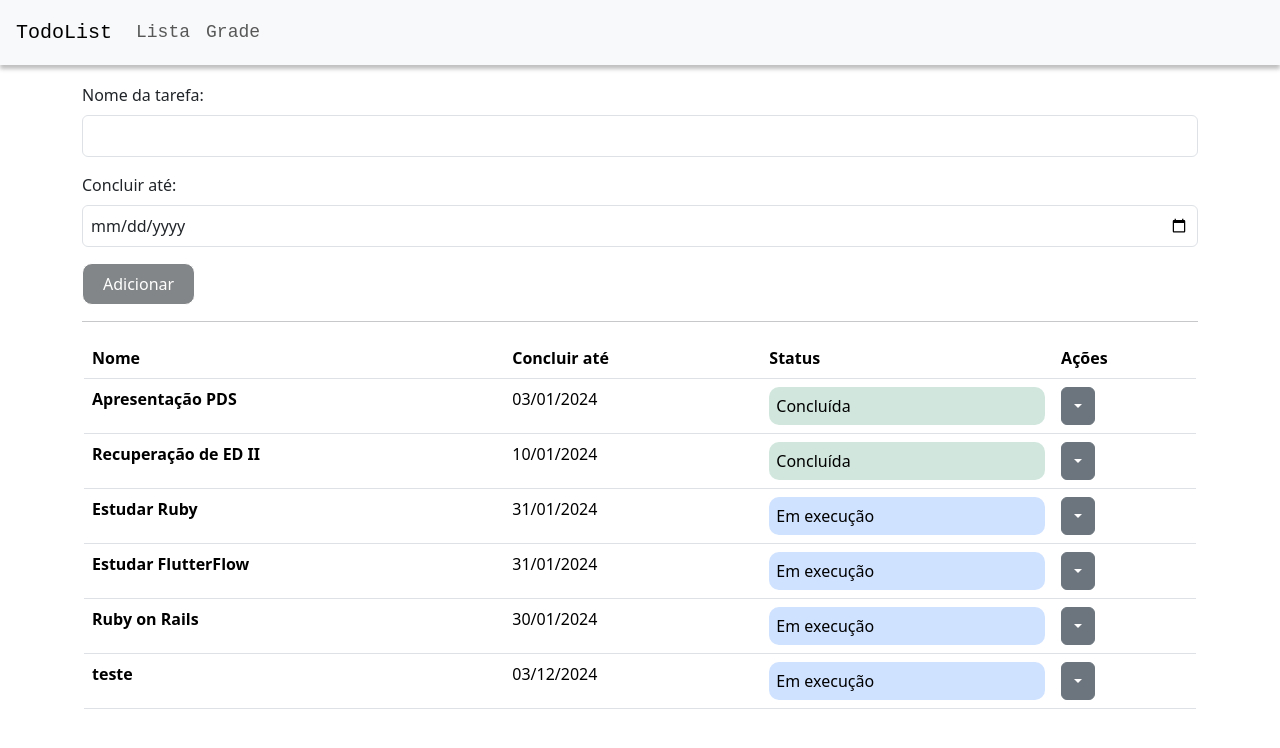
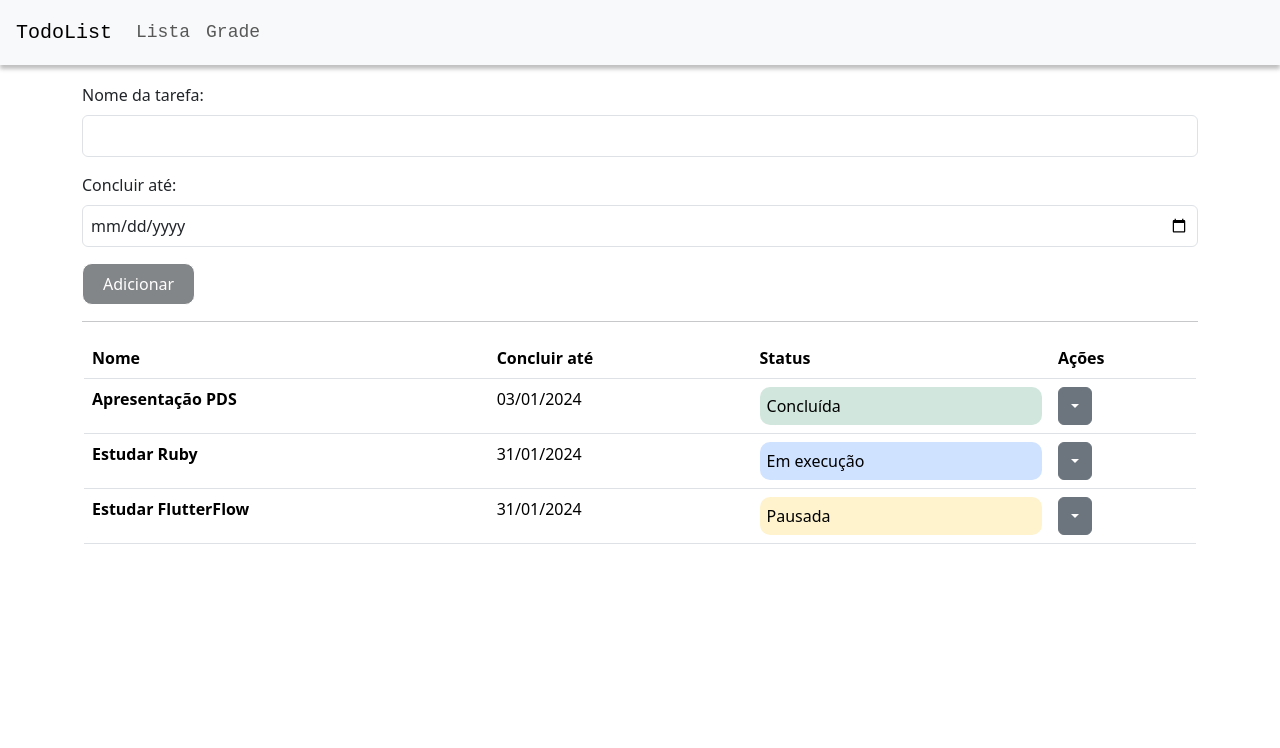
Before and after one commit to afcj8/todolist, an Angular app in the folder todolist/: page /lista in a window 1280 px wide. Shown: the top 748 px of the page. Built offline with nearby package versions, Linux system fonts and the light colour scheme; data requests are answered from the project's data file.

Commit message:
Finalizado!

```diff
--- a/todolist/db/db.json
+++ b/todolist/db/db.json
@@ -5,12 +5,6 @@
       "data": "2024-01-03",
       "status": "Concluída",
       "id": 1
-    },
-    {
-      "id": 3,
-      "nome": "Recuperação de ED II",
-      "data": "2024-01-10",
-      "status": "Concluída"
     },
     {
       "id": 5,
@@ -22,19 +16,7 @@
       "id": 6,
       "nome": "Estudar FlutterFlow",
       "data": "2024-01-31",
-      "status": "Em execução"
-    },
-    {
-      "id": 7,
-      "nome": "Ruby on Rails",
-      "data": "2024-01-30",
-      "status": "Em execução"
-    },
-    {
-      "id": 8,
-      "nome": "teste",
-      "data": "2024-12-03",
-      "status": "Em execução"
+      "status": "Pausada"
     }
   ]
 }
--- a/todolist/src/app/componentes/grade/grade.component.html
+++ b/todolist/src/app/componentes/grade/grade.component.html
@@ -34,6 +34,7 @@
             <div class="dropdown">
               <a class="btn btn-secondary dropdown-toggle" href="#" role="button" data-bs-toggle="dropdown" aria-expanded="false"></a>
               <ul class="dropdown-menu">
+                <li><a class="dropdown-item" (click)="atualizar(tarefa, 'Em execução')">Retomar</a></li>
                 <li><a class="dropdown-item" (click)="delete(tarefa)">Excluir</a></li>
               </ul>
             </div>
--- a/todolist/src/app/componentes/lista/lista.component.html
+++ b/todolist/src/app/componentes/lista/lista.component.html
@@ -26,8 +26,9 @@
               <div class="dropdown">
                 <a class="btn btn-secondary dropdown-toggle" href="#" role="button" data-bs-toggle="dropdown" aria-expanded="false"></a>
                 <ul class="dropdown-menu">
-                  <li><a class="dropdown-item" (click)="atualizar(tarefa, 'Concluída')">Concluída</a></li>
-                  <li><a class="dropdown-item" (click)="atualizar(tarefa, 'Pausada')">Pausada</a></li>
+                  <li *ngIf="tarefa.status != 'Concluída'"><a class="dropdown-item" (click)="atualizar(tarefa, 'Concluída')">Concluída</a></li>
+                  <li *ngIf="tarefa.status != 'Em execução'"><a class="dropdown-item" (click)="atualizar(tarefa, 'Em execução')">Retomar</a></li>
+                  <li *ngIf="tarefa.status == 'Em execução'"><a class="dropdown-item" (click)="atualizar(tarefa, 'Pausada')">Pausada</a></li>
                   <li><a class="dropdown-item" (click)="delete(tarefa)">Excluir</a></li>
                 </ul>
               </div>
--- a/todolist/src/app/componentes/lista/lista.component.ts
+++ b/todolist/src/app/componentes/lista/lista.component.ts
@@ -25,7 +25,7 @@ export class ListaComponent implements OnInit {
   }
 
   atualizar(tarefa: Tarefa, novoStatus: string) {
-    if (novoStatus === 'Concluída' || novoStatus === 'Pausada') {
+    if (novoStatus === 'Concluída' || novoStatus === 'Pausada' || novoStatus === 'Em execução') {
       tarefa.status = novoStatus;
       this.service.atualizarTarefa(tarefa).subscribe(data => {
         console.log('Tarefa atualizada com sucesso!');
```
